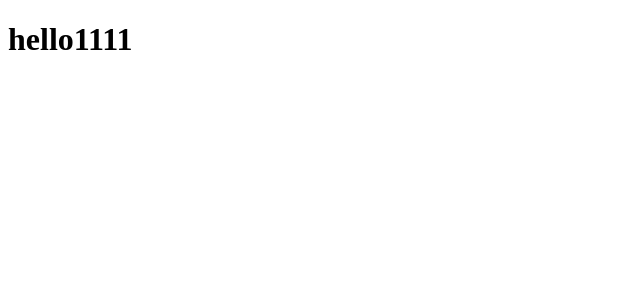
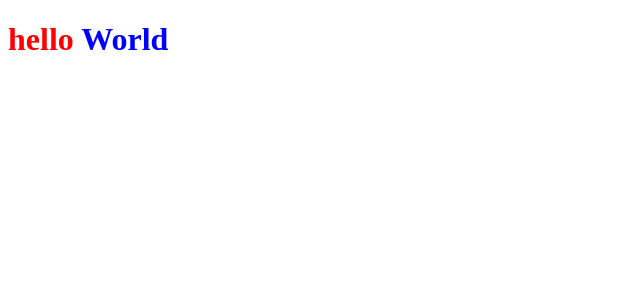
Before and after one commit to edujguerra/ignews, a Next.js app: page / in a window 1280 px wide. Shown: the top 300 px of the page, without its empty margins (0-640 px from the left). Built offline with nearby package versions, Linux system fonts and the light colour scheme.

Commit message:
segundo commit

```diff
--- a/package.json
+++ b/package.json
@@ -17,6 +17,7 @@
     "next": "13.0.3",
     "react": "18.2.0",
     "react-dom": "18.2.0",
+    "sass": "^1.56.1",
     "typescript": "^4.8.4"
   }
 }
--- a/src/pages/_app.tsx
+++ b/src/pages/_app.tsx
@@ -1,4 +1,5 @@
 import { AppProps } from 'next/app'
+
 
 export default function App({ Component, pageProps }: AppProps) {
   return <Component {...pageProps} />
--- a/src/pages/index.tsx
+++ b/src/pages/index.tsx
@@ -1,5 +1,9 @@
+import styles from '../styles/home.module.scss'
+
 export default function Home() {
   return (
-    <h1>hello1111</h1>
+    <h1 className={styles.title}>
+      hello <span>World</span>
+    </h1>
   )
 }
--- /dev/null
+++ b/src/styles/home.module.scss
@@ -0,0 +1,7 @@
+.title {
+    color: red;
+
+    span {
+        color:blue;
+    }
+}
```
Also changed, not shown: 1 other file (tests, documents, lock files or other folders).
